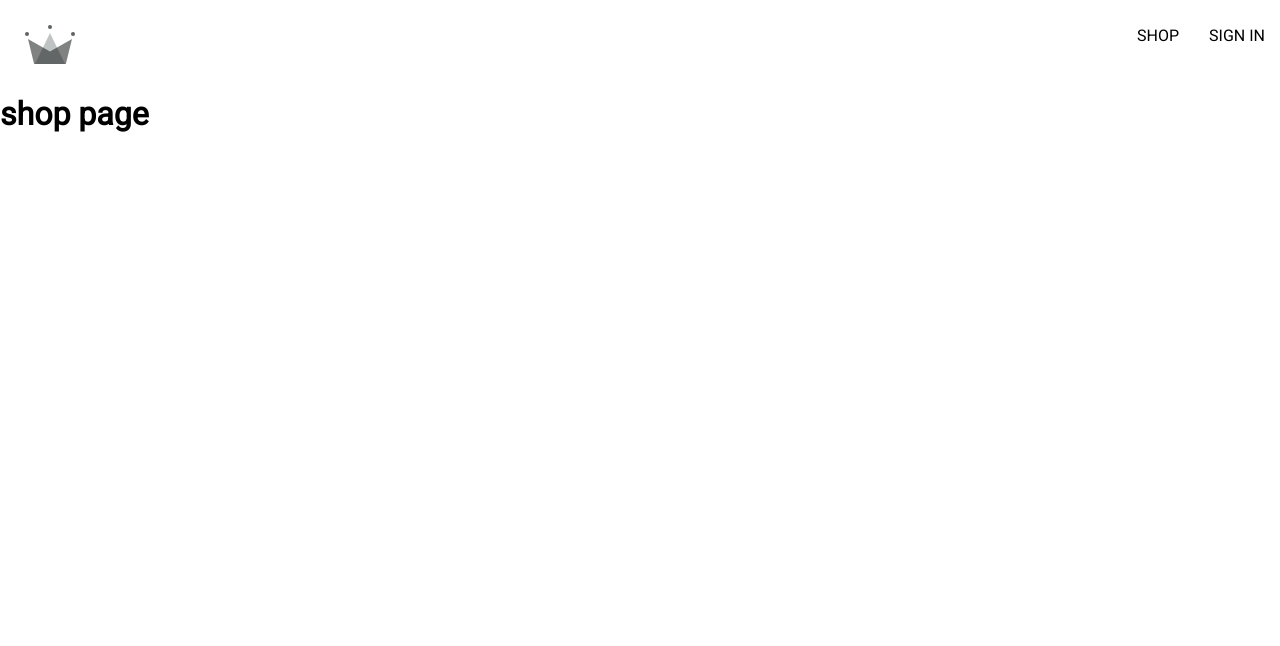
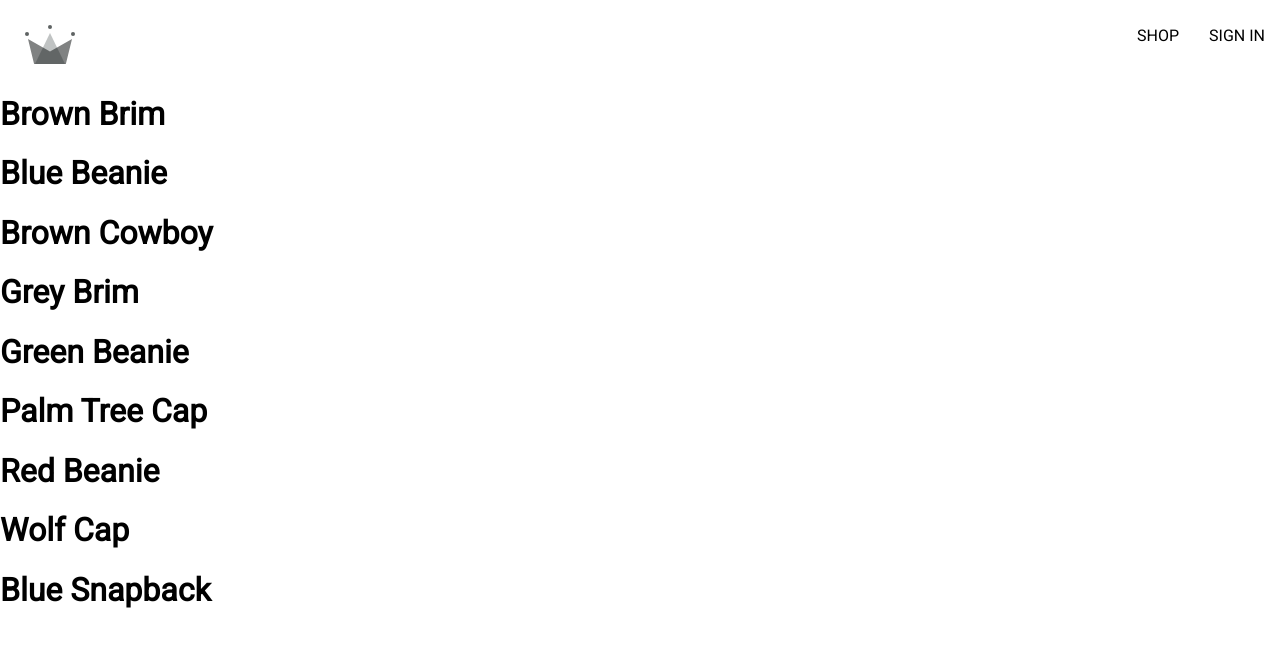
Before and after one commit to JimHui12/crown-clothes, a React (Create React App) app: page /shop in a window 1280 px wide. Shown: the top 646 px of the page. Built offline with nearby package versions, Linux system fonts and the light colour scheme; no server answers.

Commit message:
ProductsContext added

```diff
--- a/src/App.js
+++ b/src/App.js
@@ -3,10 +3,7 @@ import { Routes, Route } from "react-router-dom";
 import Navigation from "./routes/navigation/navigation.component";
 import Home from "./routes/home/home.component";
 import Authentication from "./routes/authentication/authentication.component";
-
-const Shop = () => {
-  return <h1>shop page</h1>
-}
+import Shop from './routes/shop/shop.component';
 
 const App = () => {
   return (
--- /dev/null
+++ b/src/contexts/products.context.jsx
@@ -0,0 +1,16 @@
+import React, {useState, createContext} from "react"
+
+import PRODUCTS from '../shop-data.json'
+
+export const ProductsContext = createContext({
+    products: [],
+
+})
+
+export const ProductsProvider = ({children})=> {
+    const [products, setProducts]  = useState(PRODUCTS)
+    const value = {products}
+    return (
+        <ProductsContext.Provider value={value}>{children}</ProductsContext.Provider>
+    )
+}
--- a/src/index.js
+++ b/src/index.js
@@ -3,6 +3,7 @@ import ReactDOM from "react-dom/client";
 import { BrowserRouter } from "react-router-dom";
 import App from "./App";
 import { UserProvider } from "./contexts/user.context";
+import { ProductsProvider } from "./contexts/products.context";
 import "./index.scss";
 
 const root = ReactDOM.createRoot(document.getElementById("root"));
@@ -10,7 +11,9 @@ root.render(
   <React.StrictMode>
     <BrowserRouter>
       <UserProvider>
-        <App />
+        <ProductsProvider>
+          <App />
+        </ProductsProvider>
       </UserProvider>
     </BrowserRouter>
   </React.StrictMode>
--- a/src/routes/shop/shop.component.jsx
+++ b/src/routes/shop/shop.component.jsx
@@ -0,0 +1,17 @@
+import React, { useContext } from 'react'
+import { ProductsContext } from '../../contexts/products.context'
+
+const Shop = () => {
+    const {products} = useContext(ProductsContext)
+    return (
+        <div>
+            {products.map(({id, name}) =>(
+                <div key={id}>
+                    <h1>{name}</h1>
+                </div>
+            ))}
+        </div>
+    )
+}
+
+export default Shop
```
